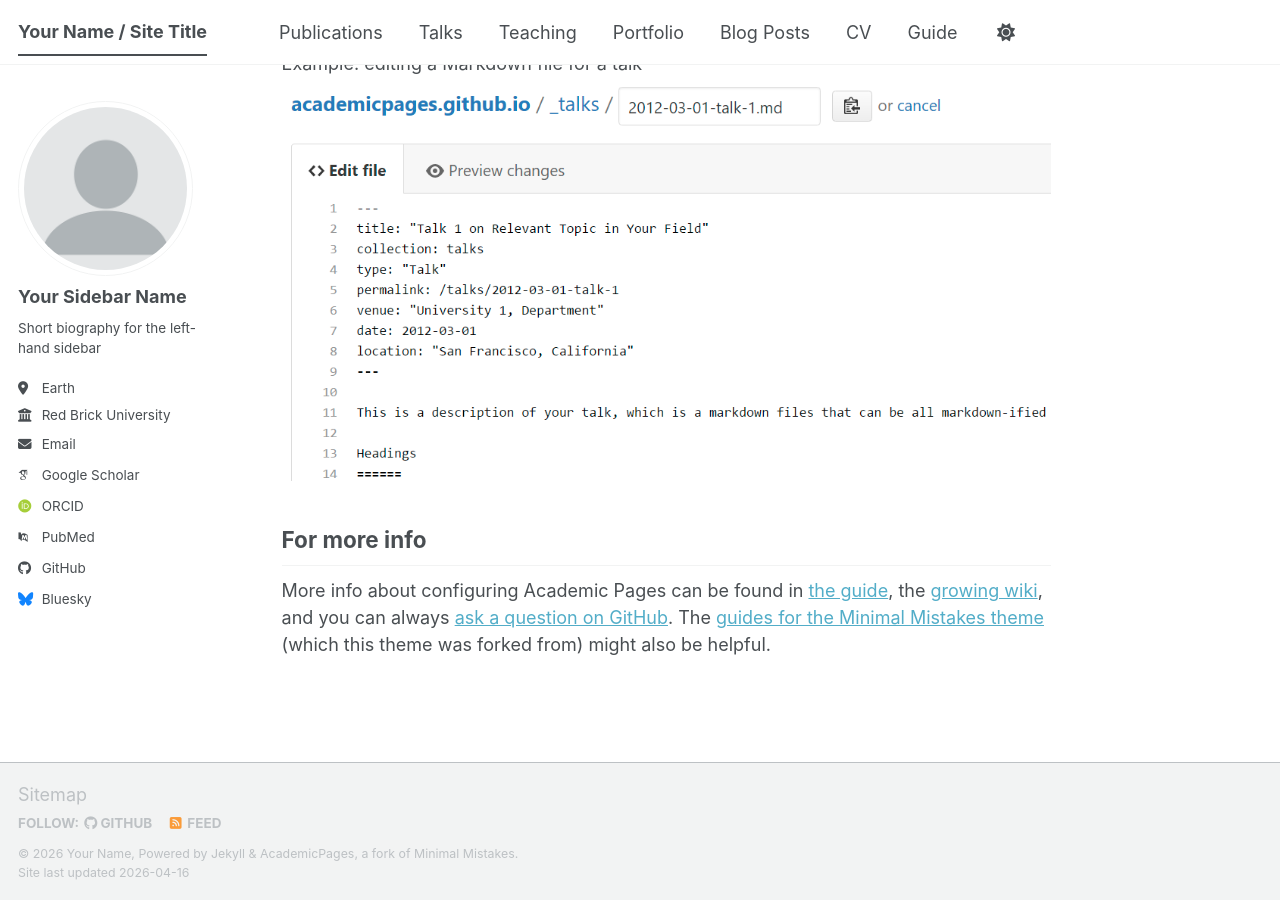
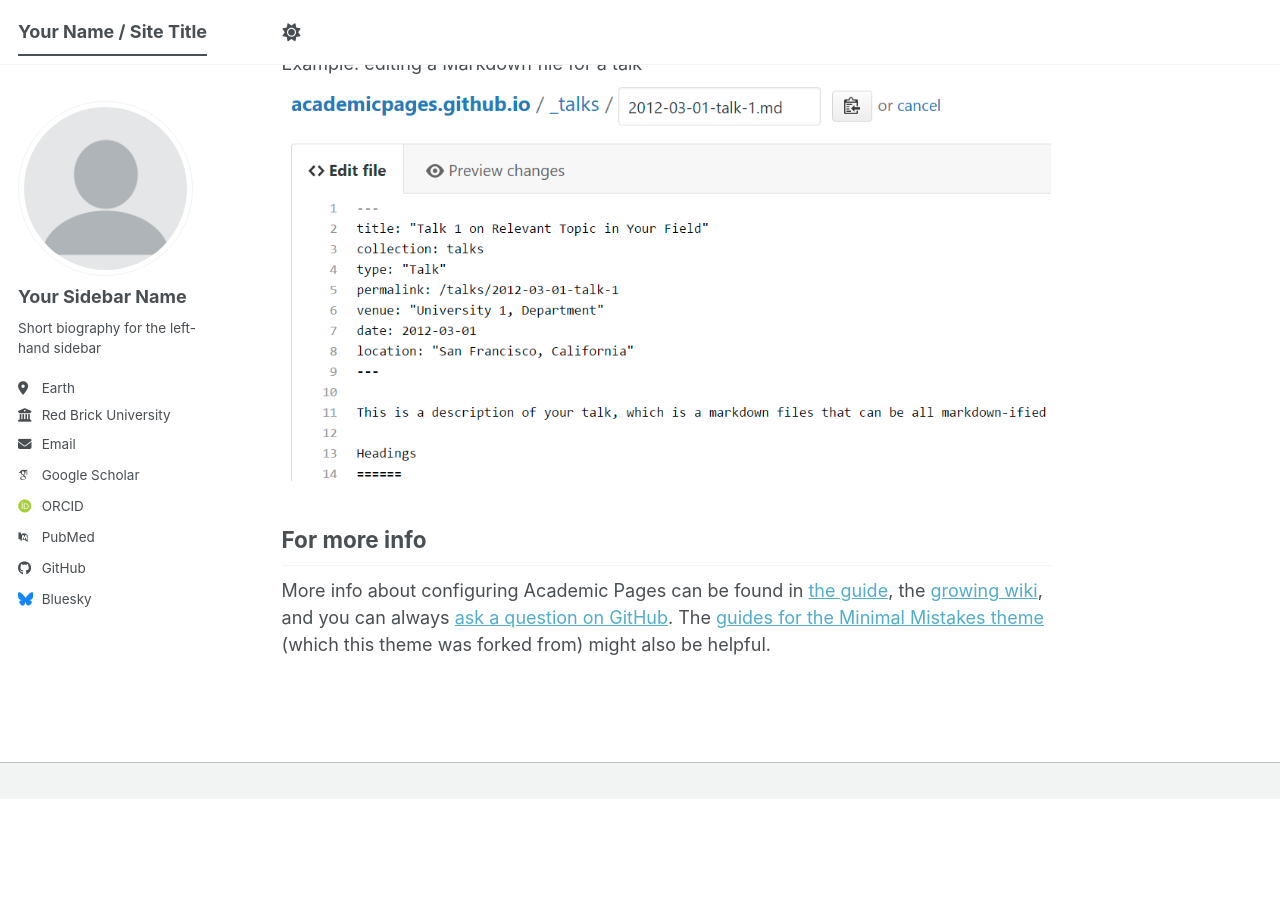
Before and after one commit to yausankit/yausankit.github.io, a Jekyll site: the page built from _pages/about.md, in a window 1280 px wide and 900 px high, scrolled down 2720 px. Built offline with Jekyll 4.4.1, drawn with Linux system fonts in a browser that asks for light colours; some web fonts are replaced; a script bundle is joined from its source files by our own code; library files that are not in the unit come from our copies; after the commit the page ends 3519 px from its top, so only the background shows below that.

Commit message:
Remove navigation links and footer content
Clean up the site by removing all nav bar items (Publications, Talks,
Teaching, Portfolio, Blog Posts, CV, Guide), the Sitemap link, the
Follow section, and the copyright notice from the footer.

Co-Authored-By: Claude Opus 4.6 (1M context) <noreply@anthropic.com>

```diff
--- a/_includes/footer.html
+++ b/_includes/footer.html
@@ -1,25 +1 @@
 {% include base_path %}
-
-{% if site.author.github or site.author.bitbucket or site.atom_feed.hide != true %}
-<div class="page__footer-follow">
-  <ul class="social-icons">
-    {% if site.data.ui-text[site.locale].follow_label %}
-      <li><strong>{{ site.data.ui-text[site.locale].follow_label }}</strong></li>
-    {% endif %}
-    {% if site.author.github %}
-      <li><a href="https://github.com/{{ site.author.github }}"><i class="fab fa-github" aria-hidden="true"></i> GitHub</a></li>
-    {% endif %}
-    {% if site.author.bitbucket %}
-      <li><a href="https://bitbucket.org/{{ site.author.bitbucket }}"><i class="fab fa-bitbucket" aria-hidden="true"></i> Bitbucket</a></li>
-    {% endif %}
-    {% if site.atom_feed.hide != true %}
-    <li><a href="{% if site.atom_feed.path %}{{ site.atom_feed.path }}{% else %}{{ base_path }}/feed.xml{% endif %}"><i class="fa fa-fw fa-rss-square" aria-hidden="true"></i> {{ site.data.ui-text[site.locale].feed_label | default: "Feed" }}</a></li>
-    {% endif %}
-  </ul>
-</div>
-{% endif %}
-
-<div class="page__footer-copyright">
-  &copy; {{ site.time | date: '%Y' }} {{ site.name | default: site.title }}, {{ site.data.ui-text[site.locale].powered_by | default: "Powered by" }} <a href="https://jekyllrb.com" rel="nofollow">Jekyll</a> &amp; <a href="https://github.com/academicpages/academicpages.github.io">AcademicPages</a>, a fork of <a href="https://mademistakes.com/work/minimal-mistakes-jekyll-theme/" rel="nofollow">Minimal Mistakes</a>.<br />
-  Site last updated {{ "now" | date: '%Y-%m-%d' }}
-</div>
--- a/_includes/footer/custom.html
+++ b/_includes/footer/custom.html
@@ -1,6 +1,4 @@
 <!-- start custom footer snippets -->
-
-<a href="/sitemap/">Sitemap</a>
 
 <!-- Support for MatJax -->
 <script defer src="https://cdnjs.cloudflare.com/polyfill/v3/polyfill.min.js?features=es6"></script>
```
Also changed, not shown: _data/navigation.yml (+1 -24 lines).
